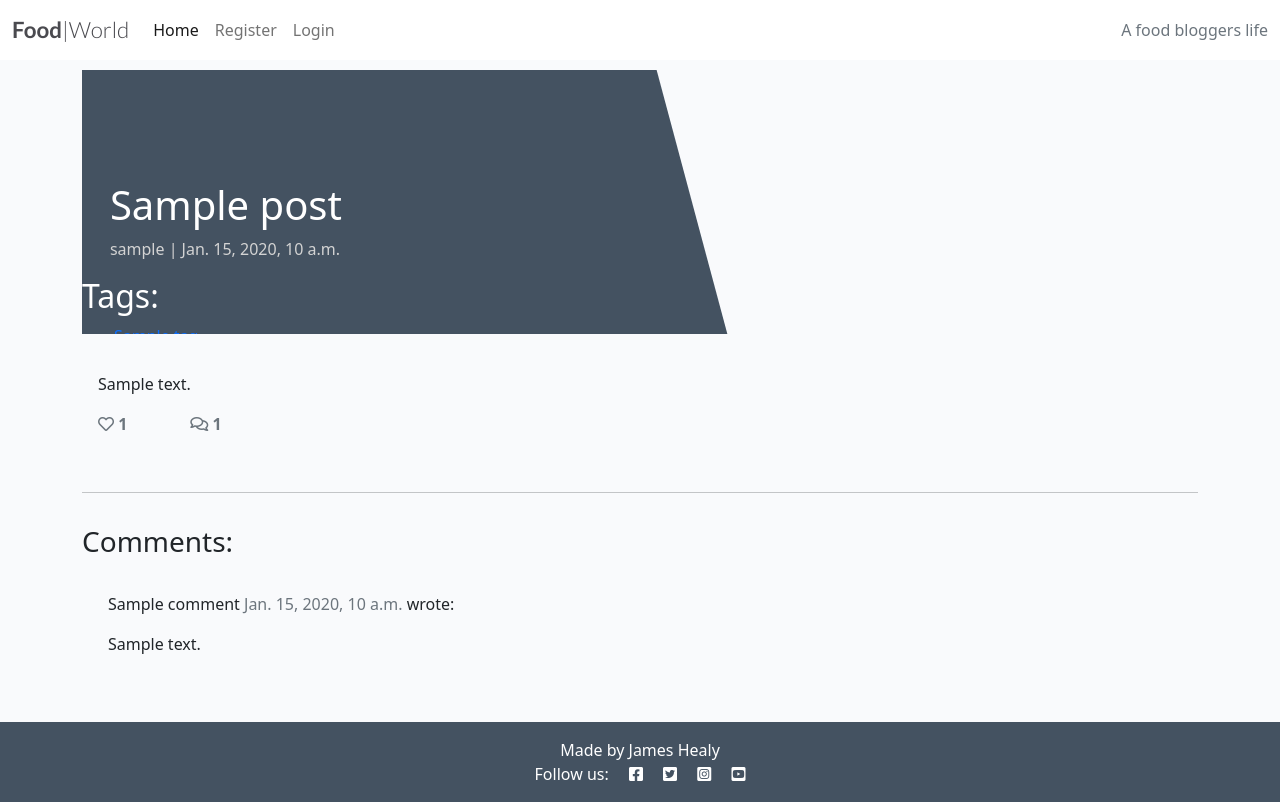
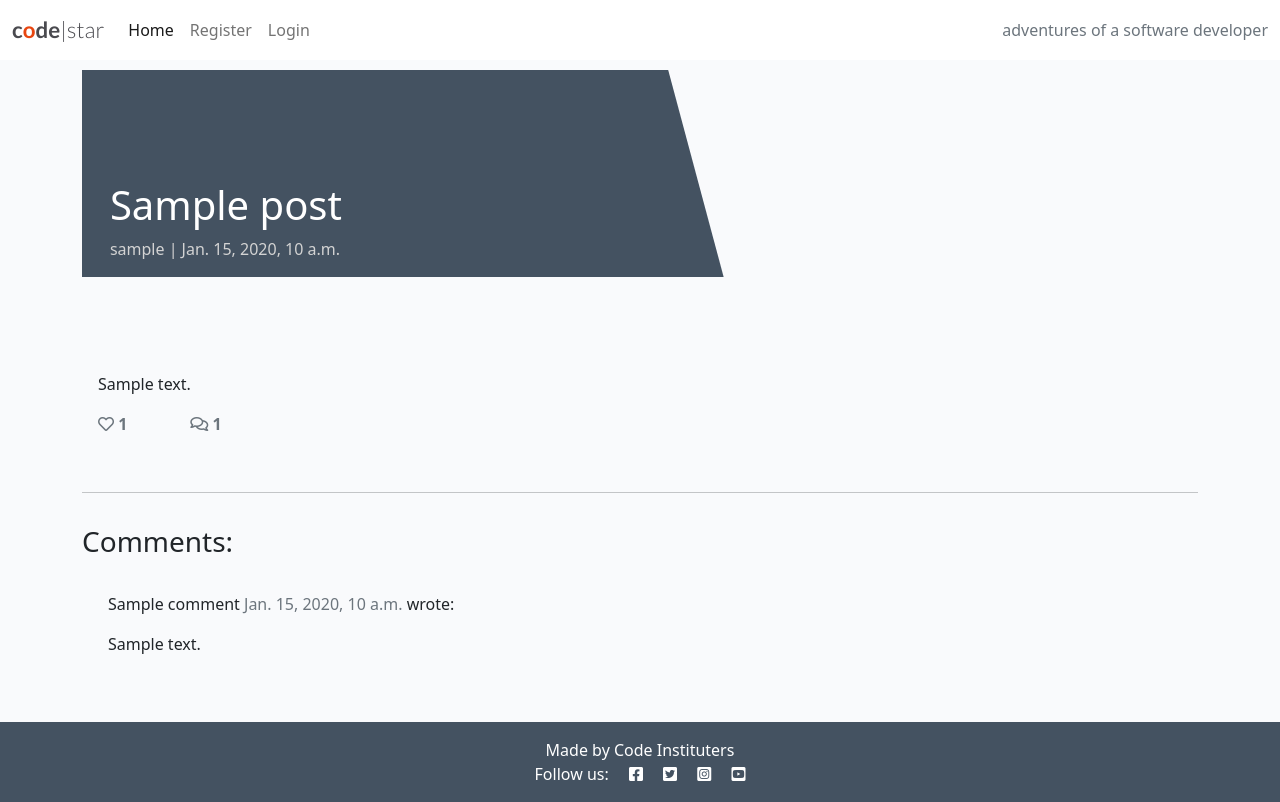
Before and after one commit to dutchmims/Food-World, a Django app: a page that uses templates/base.html in a window 1280 px wide. Run offline with Django 3.2, Linux system fonts and the light colour scheme; tables that the repository leaves empty hold one stand-in row (values such as "Sample post"); some libraries are stand-ins or nearby versions.

Commit message:
Go back to my template

```diff
--- a/blog/models.py
+++ b/blog/models.py
@@ -2,14 +2,8 @@ from django.db import models
 from django.contrib.auth.models import User
 from cloudinary.models import CloudinaryField
 
+
 STATUS = ((0, "Draft"), (1, "Published"))
-
-
-class Tag(models.Model):
-    name = models.CharField(max_length=50, unique=True)
-
-    def __str__(self):
-        return self.name
 
 
 class Post(models.Model):
@@ -26,7 +20,6 @@ class Post(models.Model):
     status = models.IntegerField(choices=STATUS, default=0)
     likes = models.ManyToManyField(
         User, related_name='blogpost_like', blank=True)
-    tags = models.ManyToManyField(Tag, related_name='posts')
 
     class Meta:
         ordering = ["-created_on"]
--- a/blog/urls.py
+++ b/blog/urls.py
@@ -5,5 +5,4 @@ urlpatterns = [
     path('', views.PostList.as_view(), name='home'),
     path('<slug:slug>/', views.PostDetail.as_view(), name='post_detail'),
     path('like/<slug:slug>', views.PostLike.as_view(), name='post_like'),
-    path('tag/<str:tag_name>/', views.posts_by_tag, name='posts_by_tag'),
 ]
--- a/blog/views.py
+++ b/blog/views.py
@@ -1,7 +1,7 @@
 from django.shortcuts import render, get_object_or_404, reverse
 from django.views import generic, View
 from django.http import HttpResponseRedirect
-from .models import Post, Tag
+from .models import Post
 from .forms import CommentForm
 
 
@@ -30,7 +30,7 @@ class PostDetail(View):
                 "comments": comments,
                 "commented": False,
                 "liked": liked,
-                "comment_form": CommentForm(),
+                "comment_form": CommentForm()
             },
         )
 
@@ -61,22 +61,9 @@ class PostDetail(View):
                 "comments": comments,
                 "commented": True,
                 "comment_form": comment_form,
-                "liked": liked,
+                "liked": liked
             },
         )
-
-
-def posts_by_tag(request, tag_name):
-    tag = get_object_or_404(Tag, name=tag_name)
-    posts = tag.posts.filter(status=1).order_by("-created_on")
-    return render(
-        request,
-        "posts_by_tag.html",
-        {
-            "tag": tag,
-            "posts": posts,
-        },
-    )
 
 
 class PostLike(View):
--- a/templates/base.html
+++ b/templates/base.html
@@ -4,14 +4,13 @@
 <html class="h-100">
 
 <head>
-    <title>Food World Blog</title>
+    <title>CodeStar Blog</title>
 
     <link rel="preconnect" href="https://fonts.gstatic.com">
     <link href="https://fonts.googleapis.com/css2?family=Roboto:wght@300&display=swap" rel="stylesheet">
     <link href="https://fonts.googleapis.com/css2?family=Lato:wght@300;700&display=swap" rel="stylesheet">
     <link rel="stylesheet" href="https://cdnjs.cloudflare.com/ajax/libs/font-awesome/5.15.3/css/all.min.css">
     <meta name="viewport" content="width=device-width, initial-scale=1" />
-    <title>{% block title %}Food World{% endblock %}</title>
     <link href="https://cdn.jsdelivr.net/npm/bootstrap@5.0.1/dist/css/bootstrap.min.css" rel="stylesheet"
         integrity="sha384-+0n0xVW2eSR5OomGNYDnhzAbDsOXxcvSN1TPprVMTNDbiYZCxYbOOl7+AMvyTG2x" crossorigin="anonymous">
     <script src="https://cdn.jsdelivr.net/npm/bootstrap@5.0.1/dist/js/bootstrap.bundle.min.js"
@@ -27,11 +26,8 @@
 
     <nav class="navbar navbar-expand-lg navbar-light bg-white">
         <div class="container-fluid">
-            <a class="navbar-brand" href="{% url 'home' %}">
-                <span class="brand">
-                  <span class="highlight">F</span><span class="highlight">o</span><span class="highlight">o</span>d<span class="thin">|World</span>
-                </span>
-              </a>
+            <a class="navbar-brand" href="{% url 'home' %}"><span class="brand">c<span class="red-o">o</span>de<span
+                        class="thin">|star</span></span></span></a>
             <button class="navbar-toggler" type="button" data-bs-toggle="collapse" data-bs-target="#navbarText"
                 aria-controls="navbarText" aria-expanded="false" aria-label="Toggle navigation">
                 <span class="navbar-toggler-icon"></span>
@@ -56,7 +52,7 @@
 
                 </ul>
                 <span class="navbar-text text-muted">
-                    A food bloggers life
+                    adventures of a software developer
                 </span>
             </div>
         </div>
@@ -83,7 +79,7 @@
 
     <!-- Footer -->
     <footer class="footer mt-auto py-3 dark-bg">
-        <p class="m-0 text-center text-white">Made by James Healy</p>
+        <p class="m-0 text-center text-white">Made by Code Instituters</p>
         <p class="m-0 text-center text-white">Follow us: <i class="fab fa-facebook-square ms-3"></i>
             <i class="fab fa-twitter-square ms-3"></i>
             <i class="fab fa-instagram-square ms-3"></i>
@@ -94,7 +90,7 @@
             let messages = document.getElementById('msg');
             let alert = new bootstrap.Alert(messages);
             alert.close();
-        }, 2500);
+        }, 2000);
     </script>
 </body>
 
--- a/templates/post_detail.html
+++ b/templates/post_detail.html
@@ -1,5 +1,4 @@
-{% extends 'base.html' %}
-{% block content %}
+{% extends 'base.html' %} {% block content %}
 {% load crispy_forms_tags %}
 
 <div class="masthead">
@@ -10,27 +9,18 @@
                 <h1 class="post-title">{{ post.title }}</h1>
                 <!-- Post author goes before the | the post's created date goes after -->
                 <p class="post-subtitle">{{ post.author }} | {{ post.created_on }}</p>
-                <!-- Display tags associated with the post -->
-                <h2>Tags:</h2>
-                <ul>
-                    {% for tag in post.tags.all %}
-                        <li><a href="{% url 'posts_by_tag' tag_name=tag.name %}">{{ tag.name }}</a></li>
-                    {% endfor %}
-                </ul>
             </div>
             <div class="d-none d-md-block col-md-6 masthead-image">
                 <!-- The featured image URL goes in the src attribute -->
                 {% if "placeholder" in post.featured_image.url %}
                 <img src="https://codeinstitute.s3.amazonaws.com/fullstack/blog/default.jpg" width="100%">
                 {% else %}
-                <img src="{{ post.featured_image.url }}" width="100%">
+                <img src=" {{ post.featured_image.url }}" width="100%">
                 {% endif %}
             </div>
         </div>
     </div>
 </div>
-
-<!-- Rest of your post_detail.html template -->
 
 <div class="container">
     <div class="row">
```
Also changed, not shown: blog/admin.py (+1 -7 lines), templates/posts_by_tag.html (deleted, +0 -27 lines), foodworld/settings.py (line endings or trailing spaces).
